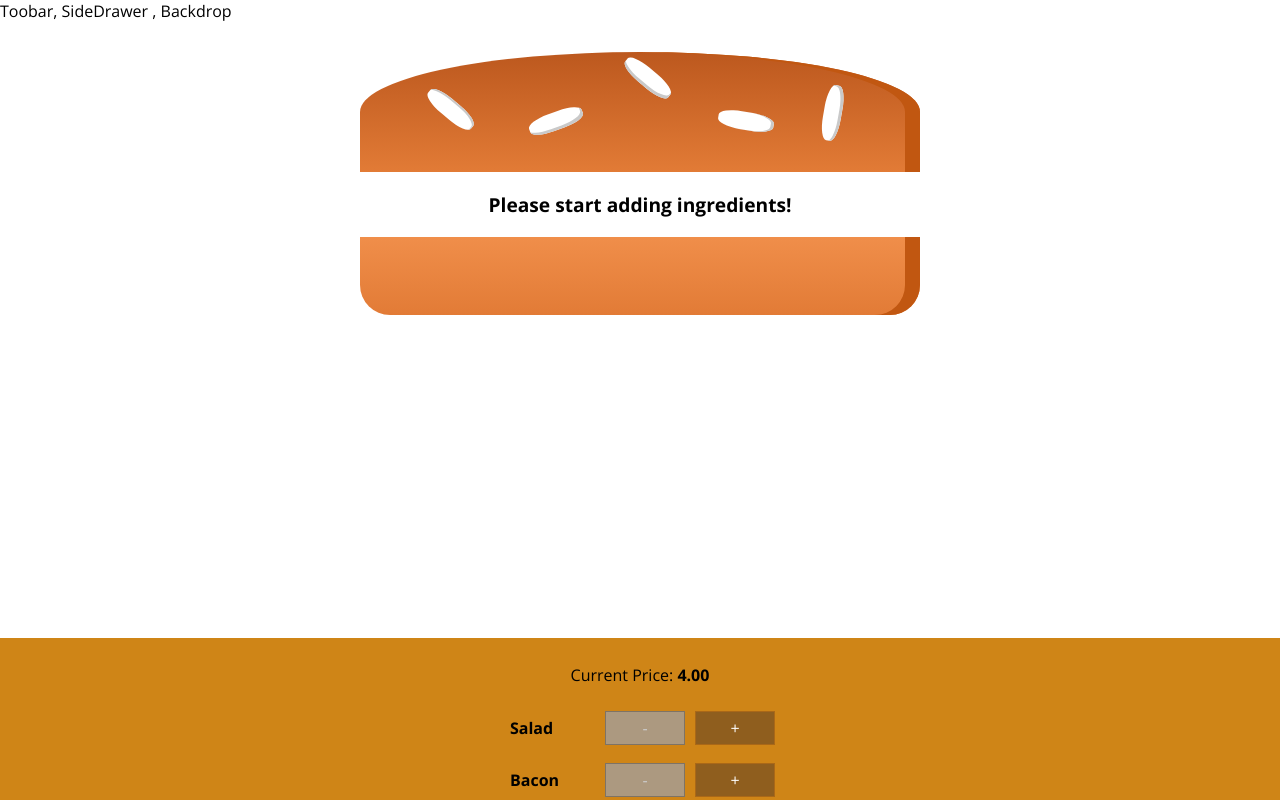
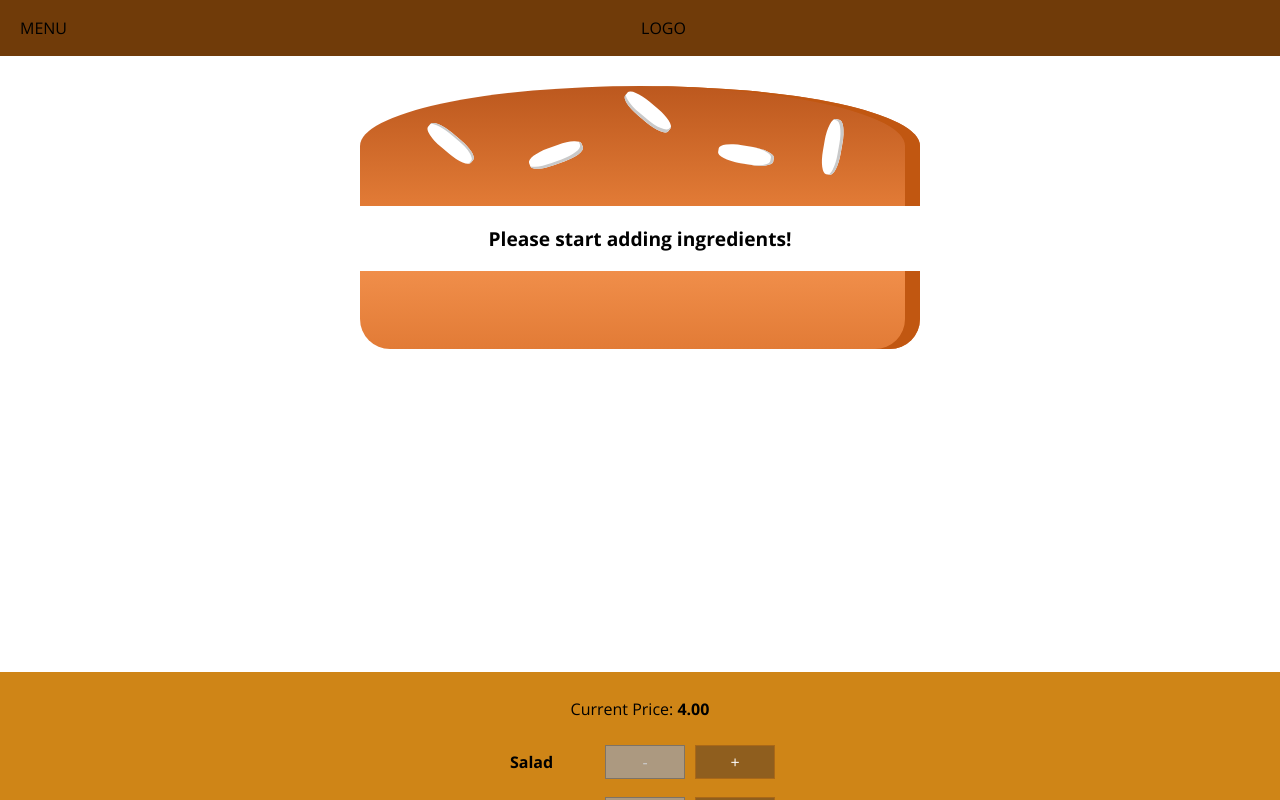
Before and after one commit to goxr3plus/React-Burger-Restaurant, a React (Create React App) app: page / in a window 1280 px wide. Shown: the top 800 px of the page. Built offline with nearby package versions, Linux system fonts and the light colour scheme.

Commit message:
Adding a Toolbar

```diff
--- a/src/App.js
+++ b/src/App.js
@@ -1,5 +1,5 @@
 import React, { Component } from "react";
-import Layout from "./components/Layout";
+import Layout from "./components/Layout/Layout";
 import BurgerBuilder from './containers/BurgerBuilder/BurgerBuilder';
 
 class App extends Component {
--- a/src/components/Layout.css
+++ /dev/null
@@ -1,3 +0,0 @@
-.Content{
-    margin-top:16px;
-}
--- /dev/null
+++ b/src/components/Layout/Layout.css
@@ -0,0 +1,3 @@
+.Content{
+    margin-top:72px;
+}
--- a/src/components/Layout.js
+++ b/src/components/Layout/Layout.js
@@ -1,9 +1,10 @@
 import React from 'react';
 import './Layout.css';
+import Toolbar from './../Navigation/Toolbar/Toolbar';
 
 const layout = (props) => (
    <>
-    <div>Toobar, SideDrawer , Backdrop</div>
+    <Toolbar></Toolbar>
     <main className={"Content"}>
         {props.children}
     </main>
--- /dev/null
+++ b/src/components/Navigation/Toolbar/Toolbar.css
@@ -0,0 +1,18 @@
+.Toolbar {
+   height: 56px;
+   width: 100%;
+   position: fixed;
+   top: 0;
+   left: 0;
+   background-color: #703b09;
+   display: flex;
+   justify-content: space-between;
+   align-items: center;
+   padding: 0 20px;
+   box-sizing: border-box;
+   z-index: 90;
+}
+
+.Toolbar nav {
+   height: 100%;
+}
--- /dev/null
+++ b/src/components/Navigation/Toolbar/Toolbar.js
@@ -0,0 +1,14 @@
+import React from "react"
+import "./Toolbar.css"
+
+const toolbar = props => {
+   return (
+      <header className="Toolbar">
+         <div>MENU</div>
+         <div>LOGO</div>
+         <nav />
+      </header>
+   )
+}
+
+export default toolbar
```
Also changed, not shown: public/burger-logo.png (added).
